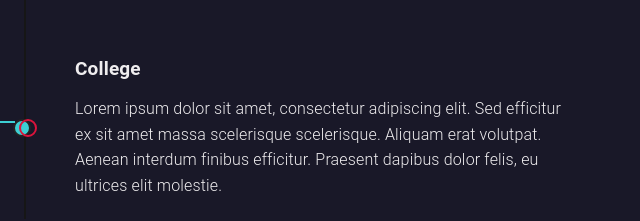
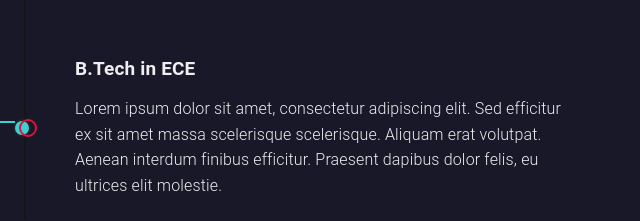
Before and after one commit to SRC-SOHAIL/My-Personal-Website, a plain HTML site: page index.html in a window 1280 px wide. Shown: the part 3096-3317 px from the top of the page, 615-1255 px from the left. Drawn offline with nearby package versions, Linux system fonts and the light colour scheme.

Commit message:
Update index.html

```diff
--- a/index.html
+++ b/index.html
@@ -210,7 +210,7 @@
                         </div>
                     </div>
                     <div class="timeline-content">
-                        <h5 class="title">College</h5>
+                        <h5 class="title">B.Tech in ECE</h5>
                         <p class="description">
                             Lorem ipsum dolor sit amet, consectetur adipiscing elit. Sed efficitur ex sit amet massa scelerisque
                             scelerisque. Aliquam erat volutpat. Aenean interdum finibus efficitur. Praesent dapibus dolor felis,
```
